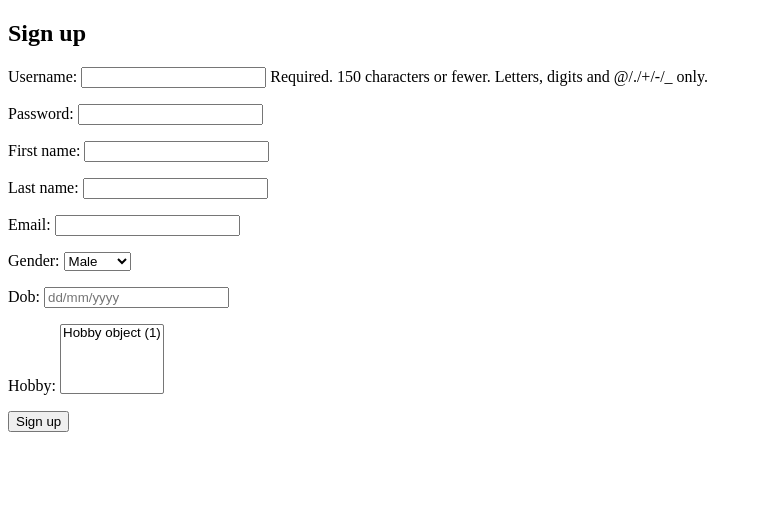
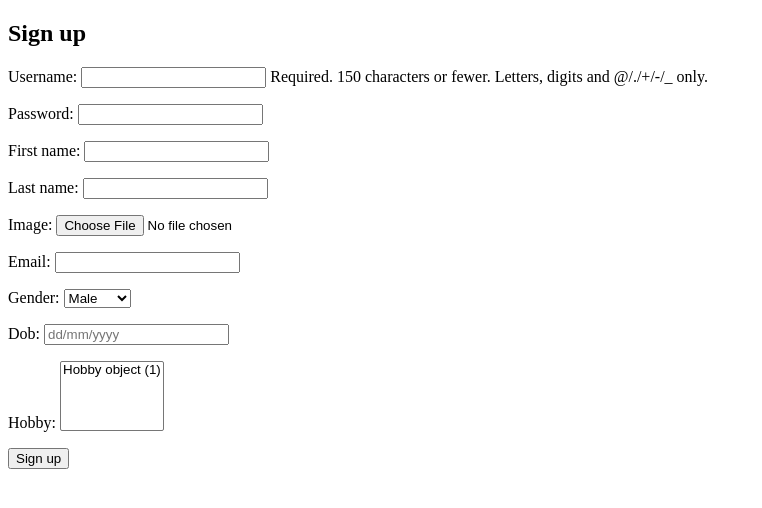
Before and after one commit to dtmotr123/MatchingWebsite, a Django app: page /register/ in a window 1280 px wide. Shown: the top 508 px of the page, without its empty margins (0-762 px from the left). Run offline with Django 3.2, Linux system fonts and the light colour scheme; data comes from the database, SQL or seed files in the repository; both versions use the stored data as it was after the commit.

Commit message:
users can upload profile images

```diff
--- a/MatchingSite/MatchingSite/settings.py
+++ b/MatchingSite/MatchingSite/settings.py
@@ -120,3 +120,6 @@ USE_TZ = True
 # https://docs.djangoproject.com/en/2.1/howto/static-files/
 
 STATIC_URL = '/static/'
+
+MEDIA_ROOT = os.path.join(BASE_DIR, 'profile_images')
+MEDIA_URL = '/profile_images/'
--- a/MatchingSite/MatchingSite/urls.py
+++ b/MatchingSite/MatchingSite/urls.py
@@ -15,8 +15,13 @@ Including another URLconf
 """
 from django.contrib import admin
 from django.urls import path, include
+from django.conf import settings
+from django.conf.urls.static import static
 
 urlpatterns = [
     path('', include('QMLove.urls')),
     path('admin/', admin.site.urls),
 ]
+
+if settings.DEBUG:
+    urlpatterns += static(settings.MEDIA_URL, document_root=settings.MEDIA_ROOT)
--- a/MatchingSite/QMLove/forms.py
+++ b/MatchingSite/QMLove/forms.py
@@ -13,10 +13,11 @@ class UserForm(forms.ModelForm):
 
 class ProfileForm(forms.ModelForm):
     dob = forms.DateField(widget = (forms.widgets.DateInput(format="%d/%m/%Y", attrs={'placeholder':'dd/mm/yyyy'})))
+    image = forms.ImageField(required=False)
 
     class Meta:
         model = Profile
-        fields = ('email', 'gender', 'dob', 'hobby')
+        fields = ('image', 'email', 'gender', 'dob', 'hobby')
 
 # class RegistrationForm(UserCreationForm):
 #     email = forms.EmailField(required=True)
--- a/MatchingSite/QMLove/models.py
+++ b/MatchingSite/QMLove/models.py
@@ -25,7 +25,7 @@ class Profile(models.Model):
     )
 
     user = models.OneToOneField(User, on_delete=models.CASCADE)
-    #profileImage = models.ImageField(upload_to='profile_images')
+    image = models.ImageField(upload_to='profile_images', null=True, blank=True)
     email = models.EmailField(max_length=254, blank=True)
     gender = models.CharField(choices=GENDERS, max_length=1, null=True, default='')
     dob = models.DateField(auto_now=False, auto_now_add=False, blank=True, null=True)
--- a/MatchingSite/QMLove/templates/QMLove/register.html
+++ b/MatchingSite/QMLove/templates/QMLove/register.html
@@ -10,7 +10,11 @@
 
 <h2>Sign up</h2>
 
-<form method="POST">
+<!--
+The form must contain the enctype.
+It is necessary for file upload.
+-->
+<form method="POST" enctype="multipart/form-data">
     {% csrf_token %}
     {{ userForm.as_p }}
     {{ profileForm.as_p }}
--- a/MatchingSite/QMLove/views.py
+++ b/MatchingSite/QMLove/views.py
@@ -11,13 +11,17 @@ def index(request):
 def register(request):
     if request.method == "POST":
         userForm = UserForm(data=request.POST)
-        profileForm = ProfileForm(data=request.POST)
+        profileForm = ProfileForm(request.POST, request.FILES)
         if userForm.is_valid() and profileForm.is_valid():
             user = userForm.save()
             user.set_password(user.password)
             user.save()
 
             profile = profileForm.save(commit=False)
+
+            if 'image' in request.FILES:
+                profile.image = request.FILES['image']
+
             profile.user = user
             profile.save()
             return redirect('/')
```
Also changed, not shown: MatchingSite/QMLove/migrations/0002_profile_profileimage.py (added), MatchingSite/QMLove/migrations/0003_auto_20181207_1725.py (added), MatchingSite/QMLove/migrations/0004_auto_20181207_1729.py (added), MatchingSite/QMLove/migrations/0005_auto_20181207_1742.py (added), MatchingSite/db.sqlite3, MatchingSite/profile_images/profile_images/Screenshot_2018-12-07_at_17.23.34.png (added), MatchingSite/profile_images/profile_images/Screenshot_2018-12-07_at_17.23.34_0zgL6yK.png (added), MatchingSite/profile_images/profile_images/Screenshot_2018-12-07_at_17.23.34_g9M3oeg.png (added), MatchingSite/profile_images/profile_images/Screenshot_2018-12-07_at_17.23.34_vWsX91i.png (added), 5 other files.
